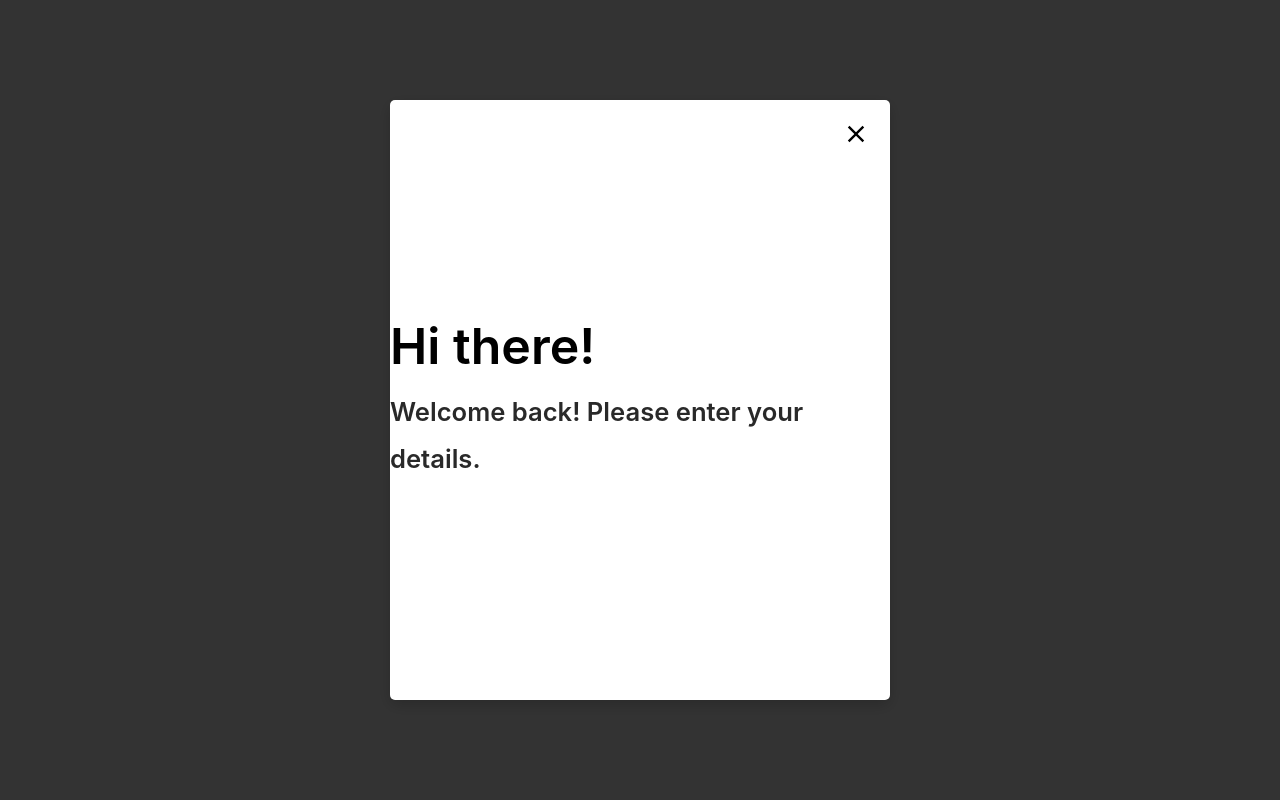
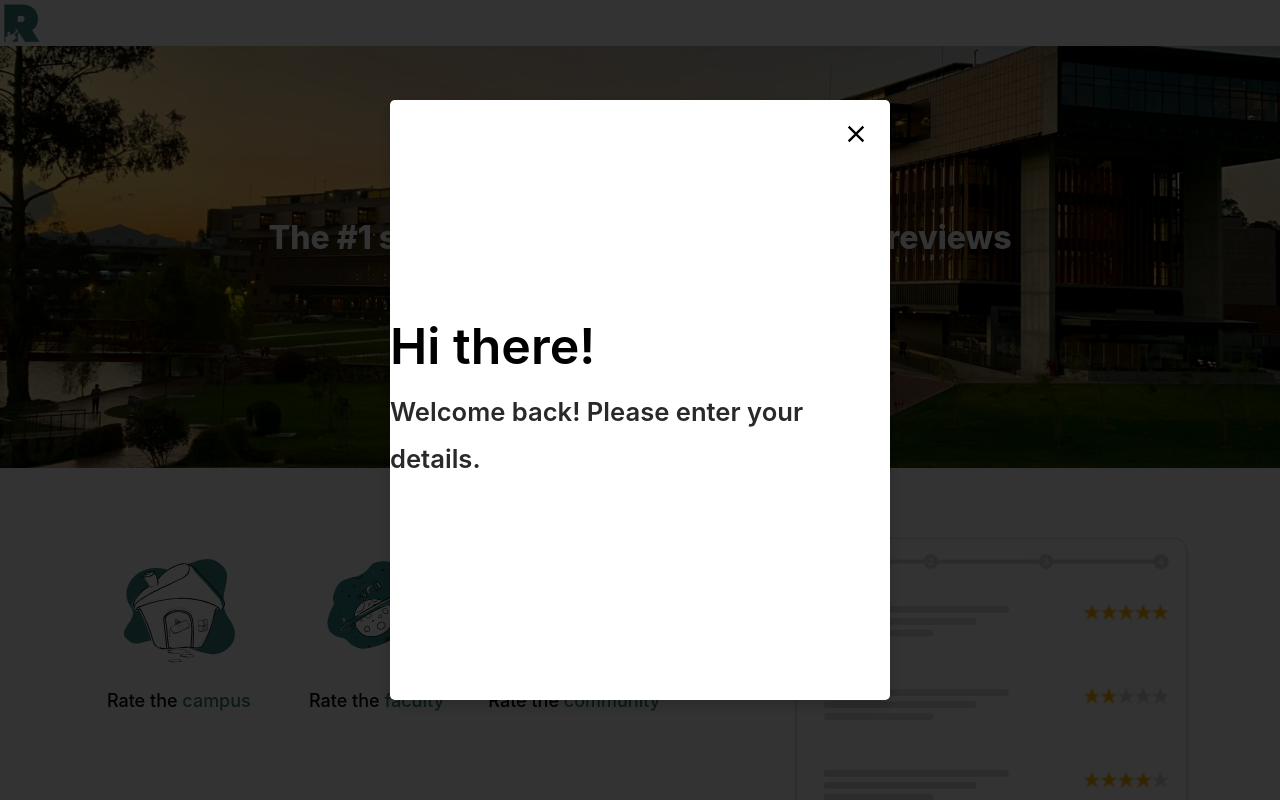
Before and after one commit to emmanuelorobinson/ratemycollege, a Next.js app: page / in a window 1280 px wide. Shown: the top 800 px of the page. Built offline with nearby package versions, Linux system fonts and the light colour scheme.

Commit message:
fixed relaoding problem

```diff
--- a/next.config.js
+++ b/next.config.js
@@ -4,4 +4,8 @@ const nextConfig = {
   swcMinify: true,
 }
 
+const withTM = require('next-transpile-modules')(['styled-components/native'])
+
+module.exports = withTM(nextConfig)
+
 module.exports = nextConfig
--- a/package.json
+++ b/package.json
@@ -11,6 +11,7 @@
   "dependencies": {
     "@reduxjs/toolkit": "^1.8.4",
     "next": "12.2.5",
+    "next-transpile-modules": "^9.0.0",
     "react": "18.2.0",
     "react-dom": "18.2.0",
     "react-icons": "^4.4.0",
--- a/pages/index.jsx
+++ b/pages/index.jsx
@@ -32,10 +32,10 @@ export default function Home() {
       </Head>
 
       <main>
-        {/* <Header />
+        <Header />
         <Search />
         <Feature />
-        <Footer /> */}
+        <Footer />
         <Modal />
 
       </main>
```
Also changed, not shown: 1 other file (tests, documents, lock files or other folders).
